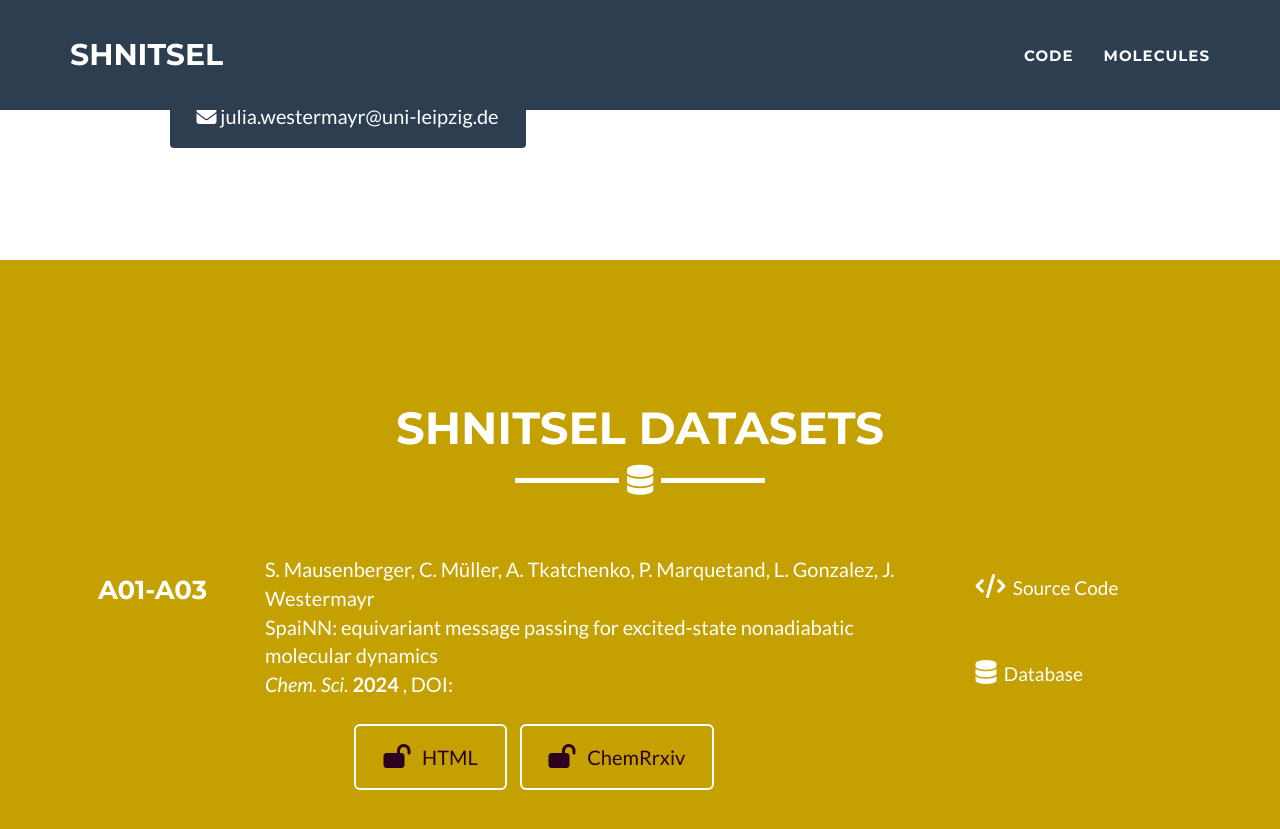
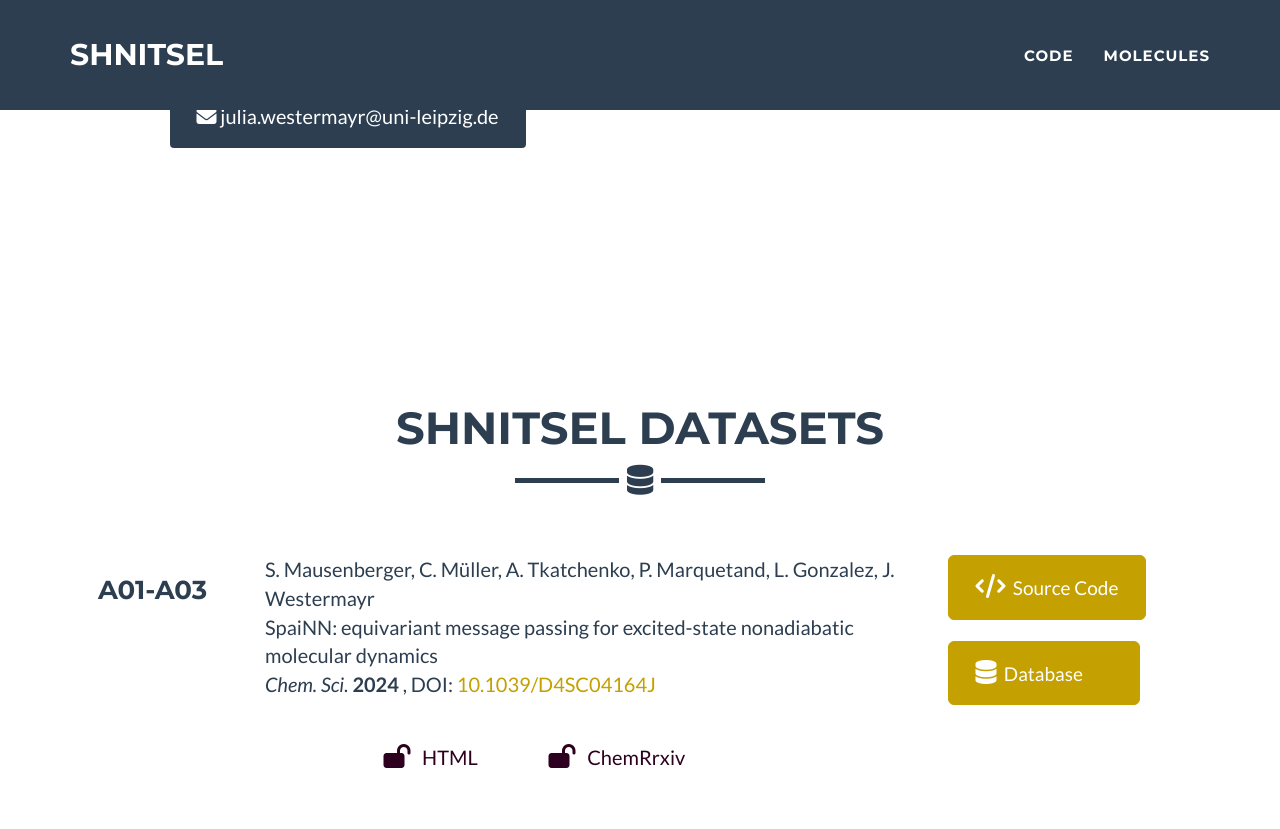
Before and after one commit to SHNITSEL/shnitsel.github.io, a Jekyll site: the page built from team.html, in a window 1280 px wide and 900 px high, scrolled down 790 px. Shown: the top 829 px of the window. Built offline with Jekyll 4.4.1, drawn with Linux system fonts in a browser that asks for light colours.

Commit message:
Update shnitsel_datasets.html

```diff
--- a/_includes/shnitsel_datasets.html
+++ b/_includes/shnitsel_datasets.html
@@ -1,10 +1,10 @@
-<section class="success" id="shnitseldata">
+<section id="shnitseldata">
   <div class="container">
     <div class="row">
       <div class="col-lg-12 text-center">
         <br><br>
         <h2>SHNITSEL Datasets</h2>
-        <hr class="star-light">
+        <hr class="star-primary">
         <br><br>
       </div>
     </div>
@@ -12,7 +12,7 @@
     {% for pub in site.categories.shnitsel %}
         <div class="row">
           <div class="col-lg-2 text-center">
-              <h3 style="color:white"> {{ pub.idx }} </h3>
+              <h3 style="color:#2c3e50"> {{ pub.idx }} </h3>
           </div>
           <div class="col-lg-7">
             <p>
```
